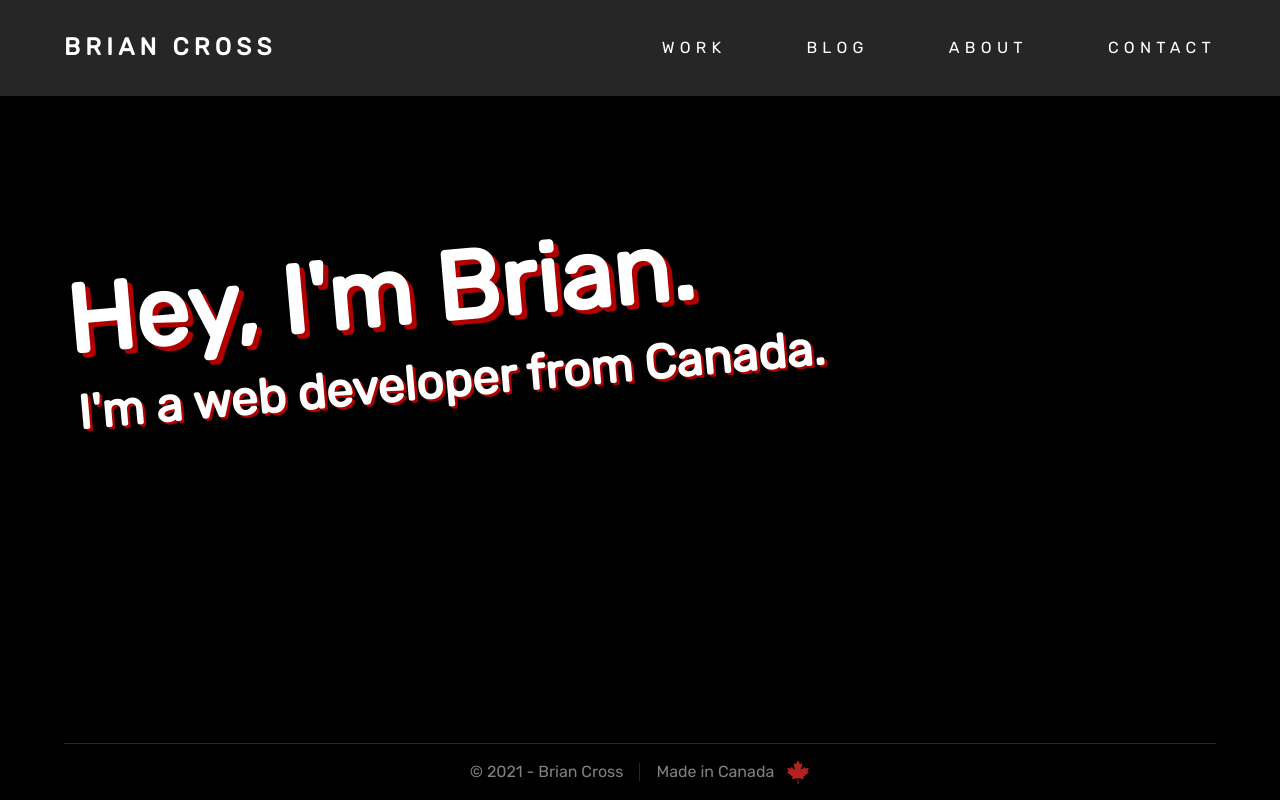
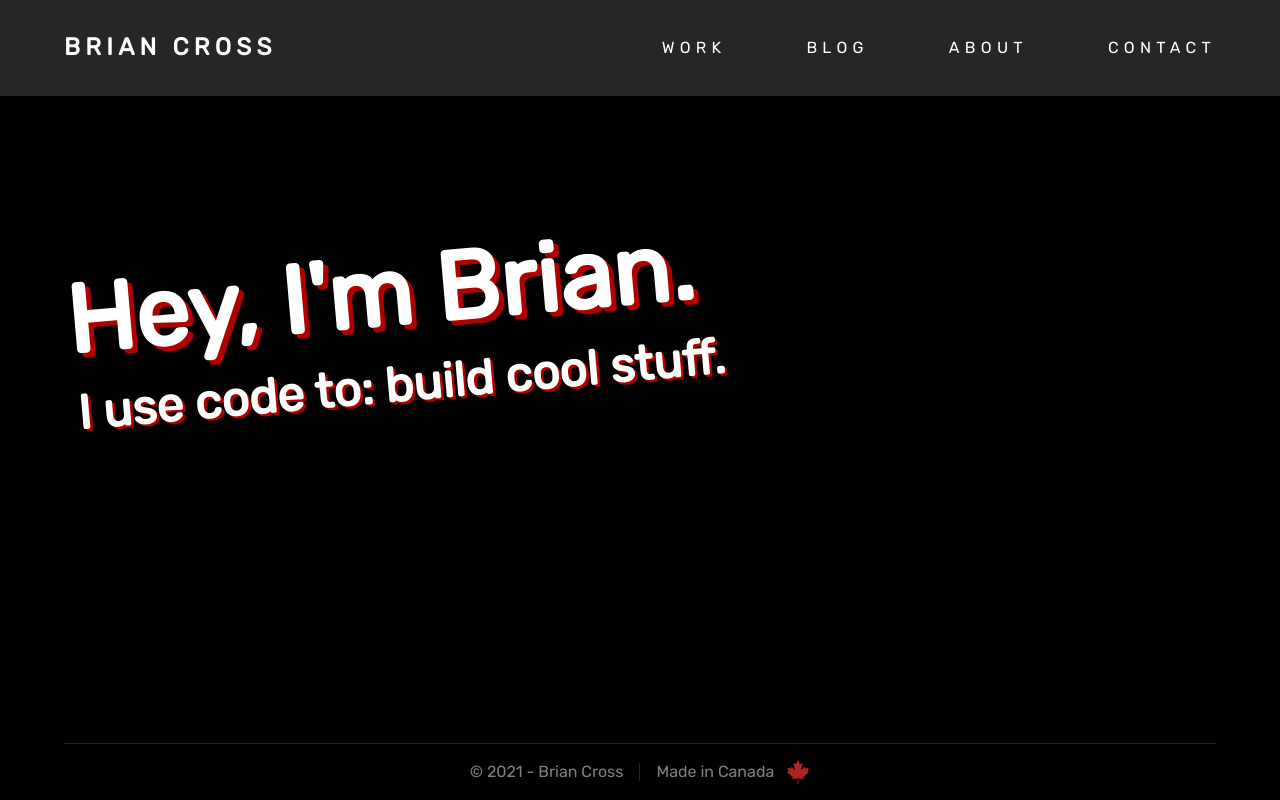
Before and after one commit to brian-cross/personal-site, a Next.js app: page / in a window 1280 px wide. Built offline with nearby package versions, Linux system fonts and the light colour scheme.

Commit message:
Implemented typing animation.

```diff
--- a/pages/index.js
+++ b/pages/index.js
@@ -1,25 +1,97 @@
-import { useEffect } from "react";
+import { useEffect, useState } from "react";
 
 import {
   main,
   headingContainer,
   heading,
   subHeading,
+  typed,
 } from "../styles/Home.module.scss";
 
 export default function Home() {
-  useEffect(() => {
-    window.addEventListener("mousemove", e =>
-      console.log(e.clientX, e.clientY)
-    );
-  }, []);
+  const strings = [
+    "build cool stuff.",
+    "make awesome websites.",
+    "promote your business.",
+    "increase your sales.",
+  ];
+
+  const [stringIndex, setStringIndex] = useState(0);
 
   return (
     <main className={main}>
       <div className={headingContainer}>
         <h1 className={heading}>Hey, I'm Brian.</h1>
-        <h2 className={subHeading}>I'm a web developer from Canada.</h2>
+        <h2 className={subHeading}>
+          {"I use code to: "}
+          <Typed
+            typingInterval={200}
+            typingDelay={2000}
+            backspaceInterval={100}
+            backspaceDelay={2000}
+            onComplete={phase => {
+              if (phase === "backspace")
+                setStringIndex(index => ++index % strings.length);
+            }}
+          >
+            {strings[stringIndex]}
+          </Typed>
+        </h2>
       </div>
     </main>
   );
 }
+
+function Typed({
+  typingInterval,
+  typingDelay,
+  backspaceInterval,
+  backspaceDelay,
+  onComplete,
+  children,
+}) {
+  const [text, setText] = useState("");
+
+  function type() {
+    return new Promise(resolve => {
+      const timeout = setTimeout(() => {
+        let index = 0;
+        const characters = [];
+        const interval = setInterval(() => {
+          if (index < children.length) {
+            characters.push(children.charAt(index++));
+            setText(characters.join(""));
+          } else {
+            clearTimeout(timeout);
+            clearInterval(interval);
+            onComplete("type");
+            resolve();
+          }
+        }, typingInterval);
+      }, typingDelay);
+    });
+  }
+
+  function backspace() {
+    return new Promise(resolve => {
+      const timeout = setTimeout(() => {
+        const characters = children.split("");
+        const interval = setInterval(() => {
+          if (characters.pop()) setText(characters.join(""));
+          else {
+            clearTimeout(timeout);
+            clearInterval(interval);
+            onComplete("backspace");
+            resolve();
+          }
+        }, backspaceInterval);
+      }, backspaceDelay);
+    });
+  }
+
+  useEffect(() => {
+    type().then(backspace);
+  }, [children]);
+
+  return <span className={typed}>{text}</span>;
+}
```
